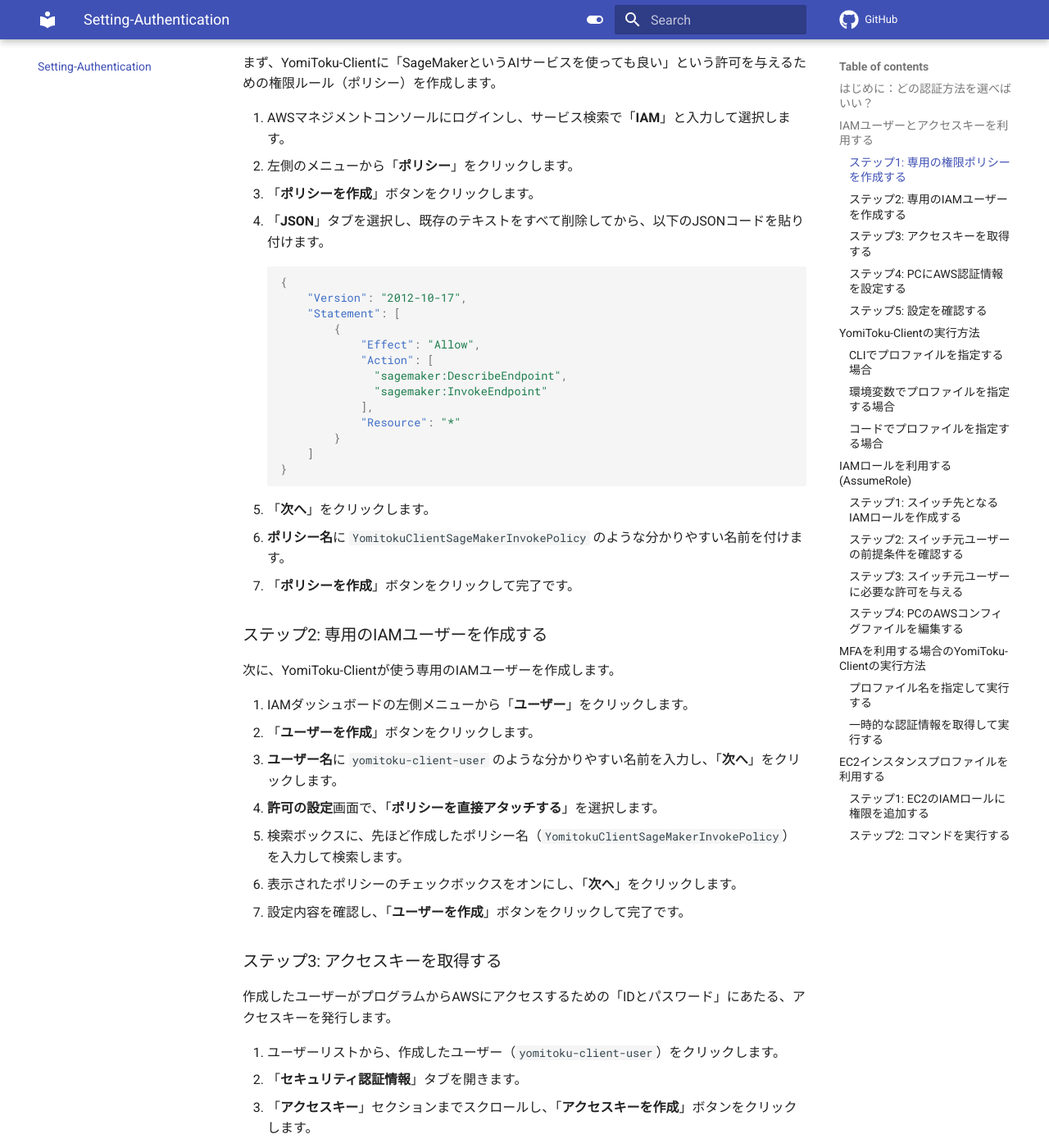
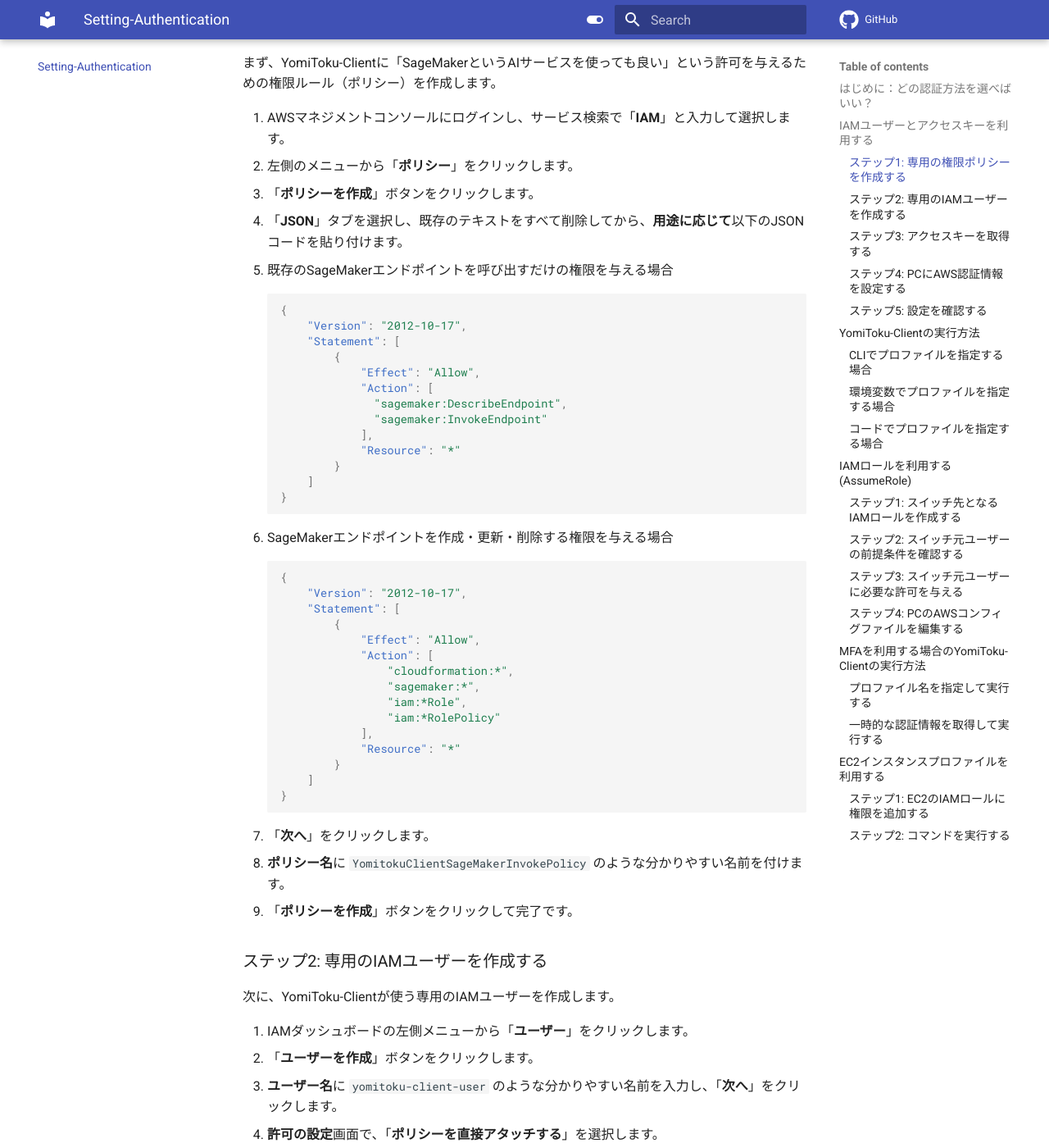
Before and after one commit to MLism-Inc/yomitoku-client, an MkDocs documentation site: the page built from docs/iam-doc.md, in a window 1280 px wide and 1400 px high, scrolled down 828 px. Shown: the whole window at 82% size. Built offline with MkDocs 1.6.1 and Material for MkDocs 9.7.7, drawn with Linux system fonts in a browser that asks for light colours; comment, search, counter and statistics services are not loaded.

Commit message:
Add iam policy to deploy sagemaker

````diff
--- a/docs/iam-doc.md
+++ b/docs/iam-doc.md
@@ -25,7 +25,9 @@
 1. AWSマネジメントコンソールにログインし、サービス検索で「**IAM**」と入力して選択します。
 2. 左側のメニューから「**ポリシー**」をクリックします。
 3. 「**ポリシーを作成**」ボタンをクリックします。
-4. 「**JSON**」タブを選択し、既存のテキストをすべて削除してから、以下のJSONコードを貼り付けます。
+4. 「**JSON**」タブを選択し、既存のテキストをすべて削除してから、**用途に応じて**以下のJSONコードを貼り付けます。
+
+  - 既存のSageMakerエンドポイントを呼び出すだけの権限を与える場合
 
     ```json
     {
@@ -36,6 +38,26 @@
                 "Action": [
                   "sagemaker:DescribeEndpoint",
                   "sagemaker:InvokeEndpoint"
+                ],
+                "Resource": "*"
+            }
+        ]
+    }
+    ```
+
+  - SageMakerエンドポイントを作成・更新・削除する権限を与える場合
+
+    ```json
+    {
+        "Version": "2012-10-17",
+        "Statement": [
+            {
+                "Effect": "Allow",
+                "Action": [
+                    "cloudformation:*",
+                    "sagemaker:*",
+                    "iam:*Role",
+                    "iam:*RolePolicy"
                 ],
                 "Resource": "*"
             }
````
